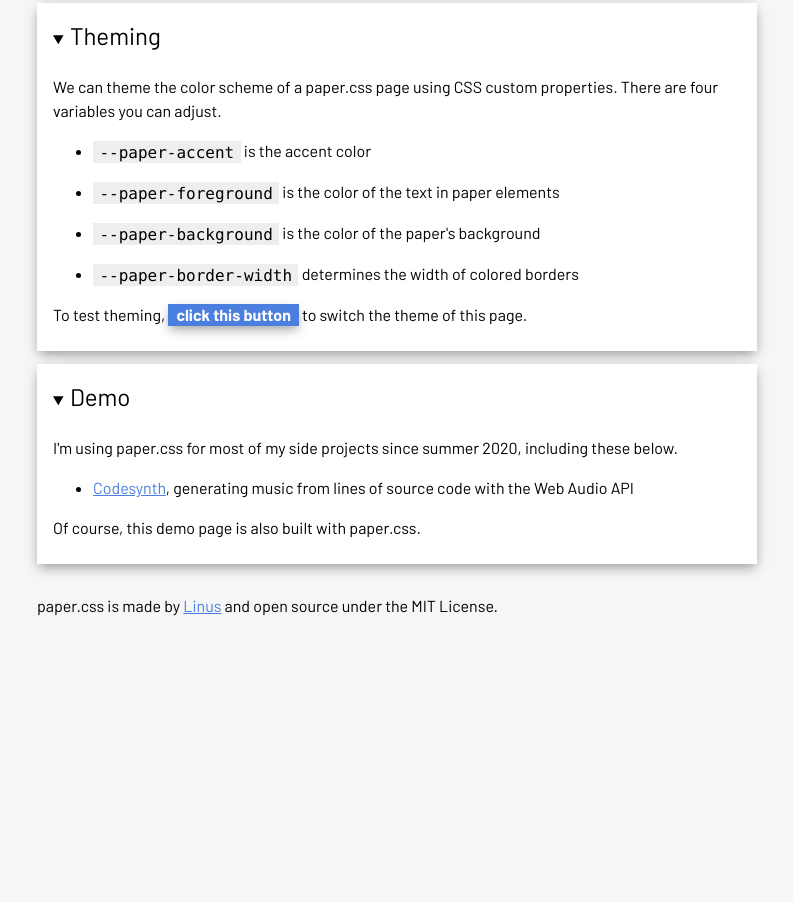
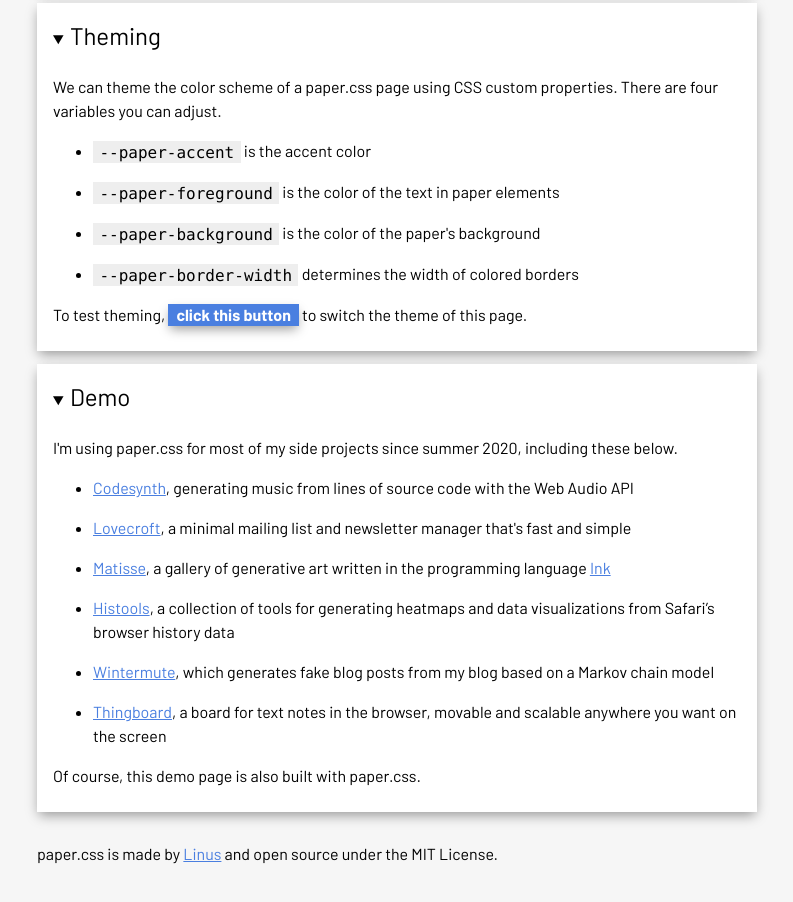
Before and after one commit to thesephist/paper.css, a website: page index.html in a window 1280 px wide. Shown: the part 2472-3374 px from the top of the page, without its empty margins (243-1036 px from the left). Before the commit the page ends 3166 px from the top, so only its background shows below. Drawn offline with Linux system fonts and the light colour scheme.

Commit message:
Add more projects that use paper.css to website

```diff
--- a/index.html
+++ b/index.html
@@ -219,6 +219,36 @@
                     generating music from lines of source code with the Web Audio API
                 </p>
             </li>
+            <li>
+                <p>
+                    <a href="https://github.com/thesephist/lovecroft" target="_blank">Lovecroft</a>,
+                    a minimal mailing list and newsletter manager that's fast and simple
+                </p>
+            </li>
+            <li>
+                <p>
+                    <a href="https://matisse.vercel.app/" target="_blank">Matisse</a>,
+                    a gallery of generative art written in the programming language <a href="https://dotink.co">Ink</a>
+                </p>
+            </li>
+            <li>
+                <p>
+                    <a href="https://github.com/thesephist/histools" target="_blank">Histools</a>,
+                    a collection of tools for generating heatmaps and data visualizations from Safari’s browser history data
+                </p>
+            </li>
+            <li>
+                <p>
+                    <a href="https://fake.thesephist.com/" target="_blank">Wintermute</a>,
+                    which generates fake blog posts from my blog based on a Markov chain model
+                </p>
+            </li>
+            <li>
+                <p>
+                    <a href="https://github.com/thesephist/thingboard" target="_blank">Thingboard</a>,
+                    a board for text notes in the browser, movable and scalable anywhere you want on the screen
+                </p>
+            </li>
         </ul>
 
         <p>Of course, this demo page is also built with paper.css.</p>
```
